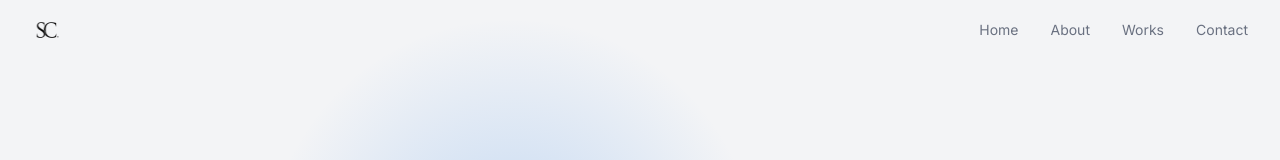
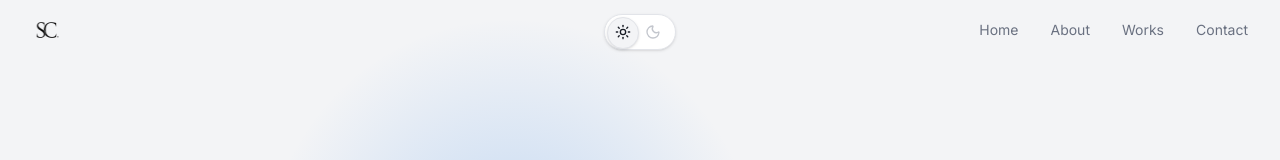
Before and after one commit to SantiagoChemello/santiagochemello.vercel.app, a React (Vite) app: page / in a window 1280 px wide. Shown: the top 160 px of the page. Built offline with nearby package versions, Linux system fonts and the light colour scheme.

Commit message:
added dark mode

```diff
--- a/src/App.tsx
+++ b/src/App.tsx
@@ -5,10 +5,12 @@ import TechTicker from './components/TechTicker'
 import Works from './components/Works'
 import Contact from './components/Contact'
 import Footer from './components/Footer'
+import { ThemeProvider } from './components/ThemeProvider'
 
 function App() {
   return (
-    <div className="min-h-screen bg-background text-foreground">
+    <ThemeProvider>
+      <div className="min-h-screen bg-background text-foreground transition-colors duration-300">
         <Navbar />
         <main>
           <Hero />
@@ -19,6 +21,7 @@ function App() {
         </main>
         <Footer />
       </div>
+    </ThemeProvider>
   )
 }
 
--- a/src/components/Navbar.tsx
+++ b/src/components/Navbar.tsx
@@ -1,6 +1,7 @@
 import { useState } from 'react'
 import { motion, AnimatePresence } from 'framer-motion'
 import { Menu, X } from 'lucide-react'
+import ThemeToggle from './ThemeToggle'
 
 const navLinks = [
   { label: 'Home', href: '#home' },
@@ -28,6 +29,16 @@ export default function Navbar() {
           className="h-12 md:h-14 w-auto"
         />
       </motion.a>
+
+      {/* Theme toggle — centered */}
+      <motion.div
+        initial={{ y: -40, opacity: 0 }}
+        animate={{ y: 0, opacity: 1 }}
+        transition={{ duration: 0.6, ease: 'easeOut', delay: 0.1 }}
+        className="fixed top-3.5 left-1/2 -translate-x-1/2 z-50 hidden md:block"
+      >
+        <ThemeToggle />
+      </motion.div>
 
       {/* Nav links — top right */}
       <motion.nav
@@ -82,6 +93,9 @@ export default function Navbar() {
                   {link.label}
                 </a>
               ))}
+              <div className="pt-2 border-t border-border">
+                <ThemeToggle />
+              </div>
             </div>
           </motion.div>
         )}
--- /dev/null
+++ b/src/components/ThemeProvider.tsx
@@ -0,0 +1,40 @@
+import { createContext, useContext, useEffect, useState, type ReactNode } from 'react'
+
+type Theme = 'light' | 'dark'
+
+interface ThemeContextType {
+    theme: Theme
+    toggleTheme: () => void
+}
+
+const ThemeContext = createContext<ThemeContextType>({
+    theme: 'light',
+    toggleTheme: () => { },
+})
+
+export function useTheme() {
+    return useContext(ThemeContext)
+}
+
+export function ThemeProvider({ children }: { children: ReactNode }) {
+    const [theme, setTheme] = useState<Theme>(() => {
+        const stored = localStorage.getItem('theme')
+        if (stored === 'dark' || stored === 'light') return stored
+        return window.matchMedia('(prefers-color-scheme: dark)').matches ? 'dark' : 'light'
+    })
+
+    useEffect(() => {
+        const root = document.documentElement
+        root.classList.remove('light', 'dark')
+        root.classList.add(theme)
+        localStorage.setItem('theme', theme)
+    }, [theme])
+
+    const toggleTheme = () => setTheme((t) => (t === 'light' ? 'dark' : 'light'))
+
+    return (
+        <ThemeContext.Provider value={{ theme, toggleTheme }}>
+            {children}
+        </ThemeContext.Provider>
+    )
+}
--- /dev/null
+++ b/src/components/ThemeToggle.tsx
@@ -0,0 +1,37 @@
+import { Sun, Moon } from 'lucide-react'
+import { useTheme } from './ThemeProvider'
+
+export default function ThemeToggle() {
+    const { theme, toggleTheme } = useTheme()
+    const isDark = theme === 'dark'
+
+    return (
+        <button
+            onClick={toggleTheme}
+            className="relative flex items-center w-[72px] h-9 rounded-full bg-card border border-border shadow-sm cursor-pointer transition-colors duration-300"
+            aria-label="Toggle theme"
+        >
+            {/* Sliding pill */}
+            <div
+                className={`absolute top-0.5 w-8 h-8 rounded-full bg-background border border-border shadow-sm transition-transform duration-300 ease-in-out ${isDark ? 'translate-x-[34px]' : 'translate-x-0.5'
+                    }`}
+            />
+            {/* Sun icon */}
+            <div className="relative z-10 flex items-center justify-center w-9 h-9">
+                <Sun
+                    size={16}
+                    className={`transition-colors duration-300 ${!isDark ? 'text-foreground' : 'text-muted-foreground/40'
+                        }`}
+                />
+            </div>
+            {/* Moon icon */}
+            <div className="relative z-10 flex items-center justify-center w-9 h-9 -ml-1.5">
+                <Moon
+                    size={16}
+                    className={`transition-colors duration-300 ${isDark ? 'text-foreground' : 'text-muted-foreground/40'
+                        }`}
+                />
+            </div>
+        </button>
+    )
+}
--- a/src/index.css
+++ b/src/index.css
@@ -40,7 +40,9 @@
 }
 
 @layer base {
-  :root {
+
+  :root,
+  .light {
     --background: 220 14% 96%;
     --foreground: 224 20% 12%;
     --card: 0 0% 100%;
@@ -59,6 +61,29 @@
     --destructive-foreground: 0 0% 100%;
     --border: 220 13% 90%;
     --input: 220 13% 90%;
+    --ring: 213 80% 55%;
+    --radius: 1rem;
+  }
+
+  .dark {
+    --background: 222 20% 7%;
+    --foreground: 210 20% 92%;
+    --card: 222 18% 11%;
+    --card-foreground: 210 20% 92%;
+    --popover: 222 18% 11%;
+    --popover-foreground: 210 20% 92%;
+    --primary: 213 80% 55%;
+    --primary-foreground: 0 0% 100%;
+    --secondary: 222 16% 16%;
+    --secondary-foreground: 210 15% 75%;
+    --muted: 222 16% 16%;
+    --muted-foreground: 220 10% 55%;
+    --accent: 213 80% 55%;
+    --accent-foreground: 0 0% 100%;
+    --destructive: 0 63% 50%;
+    --destructive-foreground: 0 0% 100%;
+    --border: 222 14% 18%;
+    --input: 222 14% 18%;
     --ring: 213 80% 55%;
     --radius: 1rem;
   }
@@ -110,6 +135,10 @@
   -webkit-backdrop-filter: blur(20px) saturate(180%);
 }
 
+.dark .navbar-glass {
+  background: hsl(222 20% 7% / 0.72);
+}
+
 /* iOS-style matte 3D card */
 .card-glow {
   transition: transform 0.3s cubic-bezier(0.34, 1.56, 0.64, 1),
@@ -129,6 +158,20 @@
   border-color: hsl(213 80% 55% / 0.2);
 }
 
+.dark .card-glow {
+  box-shadow:
+    0 1px 3px hsl(0 0% 0% / 0.2),
+    0 4px 12px hsl(0 0% 0% / 0.3);
+}
+
+.dark .card-glow:hover {
+  box-shadow:
+    0 2px 4px hsl(0 0% 0% / 0.2),
+    0 12px 32px hsl(213 80% 55% / 0.15),
+    0 20px 40px hsl(0 0% 0% / 0.3);
+}
+
+
 /* Gradient text utility */
 .text-gradient-accent {
   background: linear-gradient(135deg, hsl(213 80% 55%) 0%, hsl(200 85% 60%) 100%);
```
Lines whose indentation alone changed are shown as unchanged.
